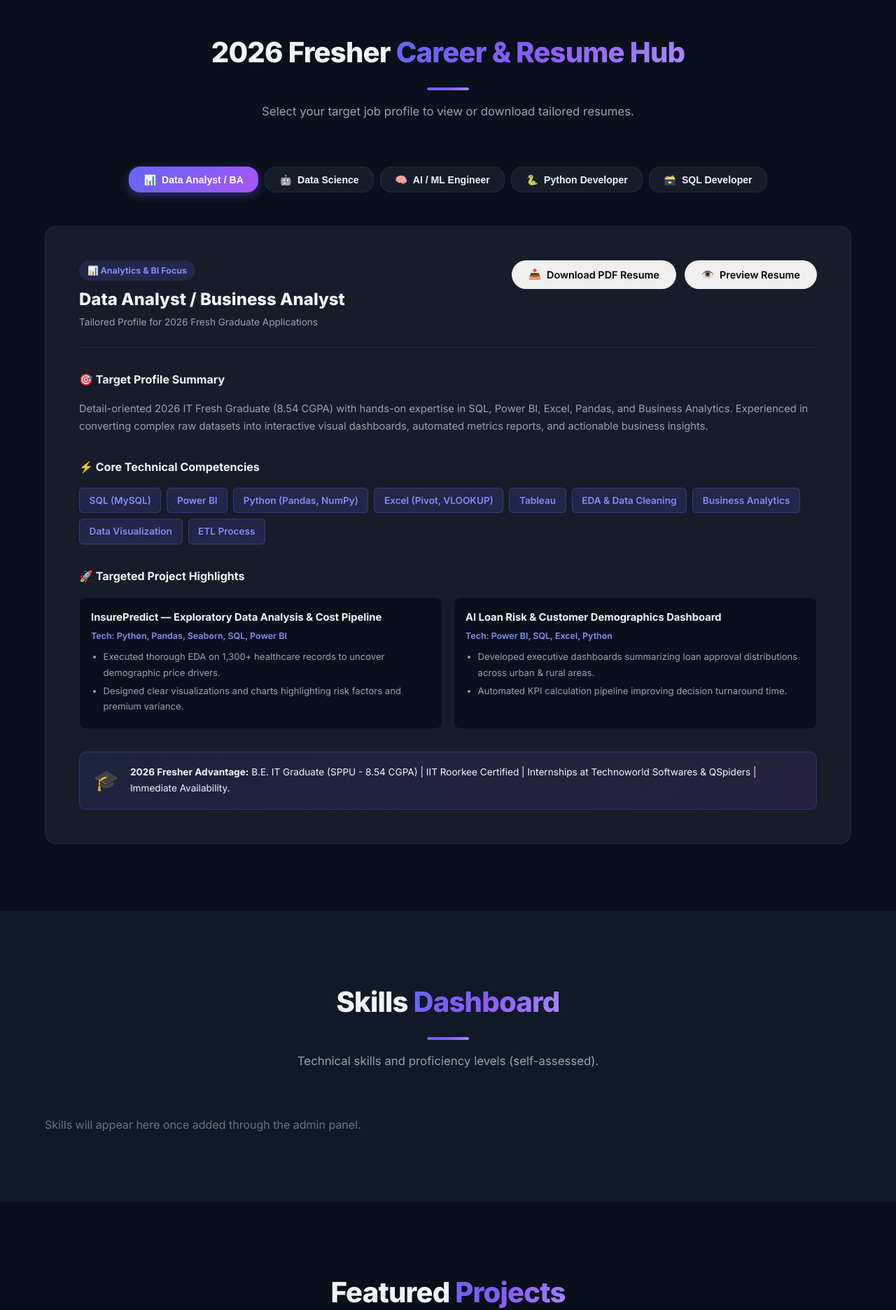
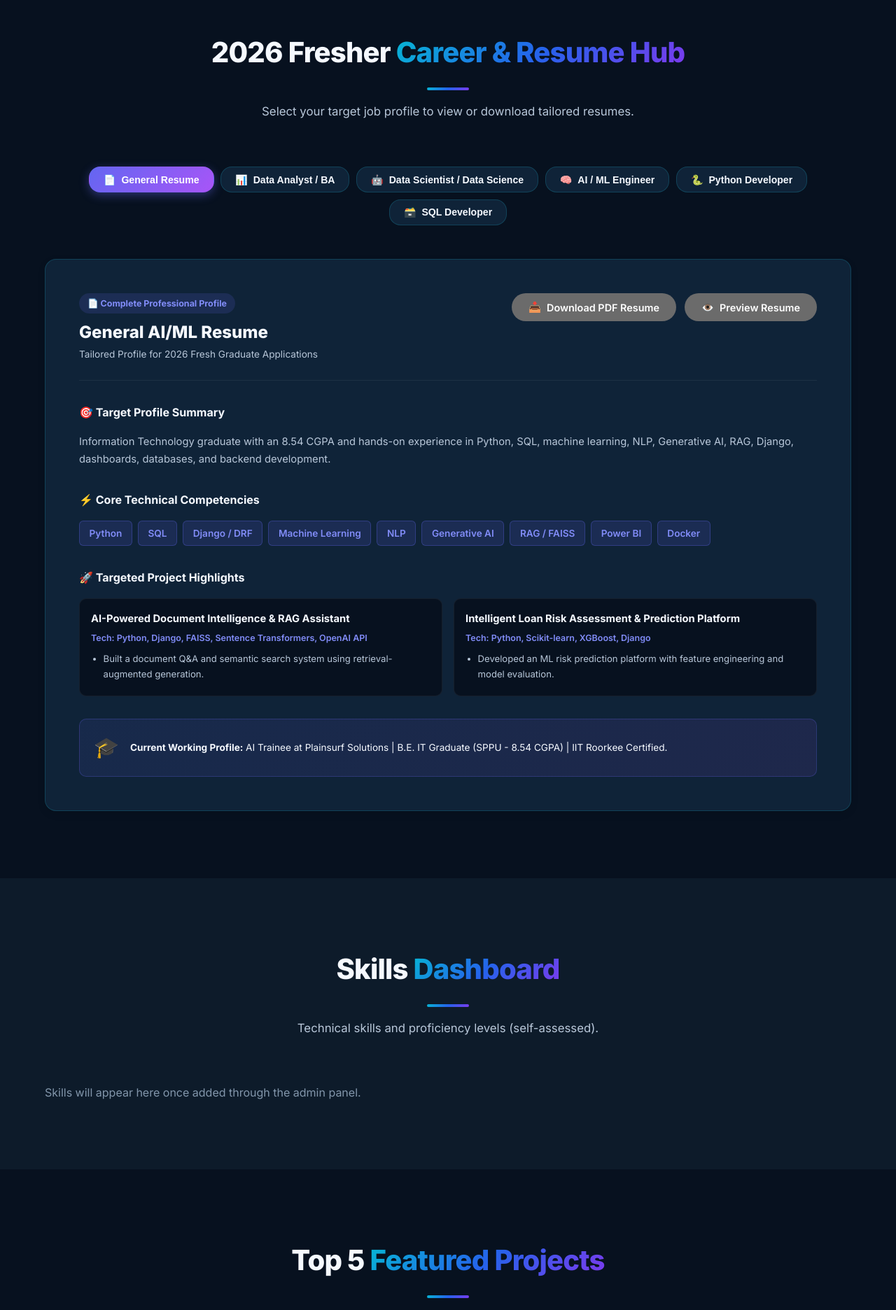
Before and after one commit to Dhanaraj2410/dhanaraj-portfolio, a Django app: template templates/home.html in a window 1280 px wide. Shown: the part 1520-3392 px from the top of the page at 70% size. Run offline with Django 5.2, Linux system fonts and the light colour scheme; the template is opened without the code that fills it, so the values that code supplies are empty.

Commit message:
feat: refresh portfolio roles projects and theme

```diff
--- a/core/urls.py
+++ b/core/urls.py
@@ -26,5 +26,6 @@ urlpatterns = [
     path('api/achievements/', api_views.achievements_api, name='api_achievements'),
     path('api/social-links/', api_views.social_links_api, name='api_social_links'),
     path('api/job-roles/', api_views.job_roles_api, name='api_job_roles'),
+    path('api/github/', api_views.github_api, name='api_github'),
     path('api/contact/', api_views.contact_api, name='api_contact'),
 ]
--- a/static/css/style.css
+++ b/static/css/style.css
@@ -40,7 +40,7 @@
   --shadow-md: 0 4px 12px rgba(0, 0, 0, 0.12);
   --shadow-lg: 0 8px 30px rgba(0, 0, 0, 0.16);
   --shadow-xl: 0 16px 50px rgba(0, 0, 0, 0.2);
-  --shadow-glow: 0 0 30px rgba(99, 102, 241, 0.3);
+  --shadow-glow: 0 0 30px rgba(14, 165, 233, 0.3);
 
   /* Z-Index Scale */
   --z-dropdown: 100;
@@ -56,25 +56,26 @@
 
 /* ─── Dark Theme (default) ─────────────────────────────────────────────────── */
 [data-theme="dark"] {
-  --bg-primary: #0a0f1c;
-  --bg-secondary: #111827;
-  --bg-card: rgba(26, 31, 46, 0.85);
-  --bg-card-hover: rgba(30, 37, 56, 0.95);
-  --bg-glass: rgba(17, 24, 39, 0.6);
-  --bg-input: rgba(30, 37, 56, 0.8);
-
-  --text-primary: #f1f5f9;
-  --text-secondary: #94a3b8;
-  --text-muted: #64748b;
-  --text-accent: #818cf8;
-
-  --accent-primary: #6366f1;
-  --accent-secondary: #8b5cf6;
-  --accent-gradient: linear-gradient(135deg, #6366f1, #8b5cf6, #a78bfa);
-  --accent-gradient-hover: linear-gradient(135deg, #818cf8, #a78bfa, #c4b5fd);
-  --accent-glow: rgba(99, 102, 241, 0.25);
-
-  --border-color: rgba(99, 102, 241, 0.15);
+  color-scheme: dark;
+  --bg-primary: #07111f;
+  --bg-secondary: #0d1b2a;
+  --bg-card: rgba(17, 39, 61, 0.86);
+  --bg-card-hover: rgba(20, 50, 77, 0.96);
+  --bg-glass: rgba(13, 27, 42, 0.74);
+  --bg-input: rgba(17, 39, 61, 0.9);
+
+  --text-primary: #f5f9ff;
+  --text-secondary: #b8c7d9;
+  --text-muted: #8296ab;
+  --text-accent: #67e8f9;
+
+  --accent-primary: #06b6d4;
+  --accent-secondary: #6366f1;
+  --accent-gradient: linear-gradient(135deg, #06b6d4, #2563eb, #7c3aed);
+  --accent-gradient-hover: linear-gradient(135deg, #22d3ee, #60a5fa, #a78bfa);
+  --accent-glow: rgba(34, 211, 238, 0.24);
+
+  --border-color: rgba(34, 211, 238, 0.18);
   --border-subtle: rgba(255, 255, 255, 0.06);
 
   --success: #34d399;
@@ -82,34 +83,35 @@
   --error: #f87171;
   --info: #60a5fa;
 
-  --nav-bg: rgba(10, 15, 28, 0.85);
-  --nav-border: rgba(99, 102, 241, 0.1);
-
-  --scrollbar-track: #111827;
-  --scrollbar-thumb: #374151;
+  --nav-bg: rgba(7, 17, 31, 0.9);
+  --nav-border: rgba(34, 211, 238, 0.14);
+
+  --scrollbar-track: #0d1b2a;
+  --scrollbar-thumb: #31506b;
 }
 
 /* ─── Light Theme ──────────────────────────────────────────────────────────── */
 [data-theme="light"] {
-  --bg-primary: #f8fafc;
+  color-scheme: light;
+  --bg-primary: #f4f8fc;
   --bg-secondary: #ffffff;
-  --bg-card: rgba(255, 255, 255, 0.9);
+  --bg-card: rgba(255, 255, 255, 0.94);
   --bg-card-hover: rgba(255, 255, 255, 1);
-  --bg-glass: rgba(255, 255, 255, 0.7);
-  --bg-input: rgba(241, 245, 249, 0.9);
+  --bg-glass: rgba(255, 255, 255, 0.78);
+  --bg-input: rgba(238, 247, 251, 0.96);
 
   --text-primary: #0f172a;
-  --text-secondary: #475569;
-  --text-muted: #94a3b8;
-  --text-accent: #6366f1;
-
-  --accent-primary: #6366f1;
-  --accent-secondary: #8b5cf6;
-  --accent-gradient: linear-gradient(135deg, #6366f1, #8b5cf6, #a78bfa);
-  --accent-gradient-hover: linear-gradient(135deg, #4f46e5, #7c3aed, #8b5cf6);
-  --accent-glow: rgba(99, 102, 241, 0.15);
-
-  --border-color: rgba(99, 102, 241, 0.12);
+  --text-secondary: #486581;
+  --text-muted: #64748b;
+  --text-accent: #0e7490;
+
+  --accent-primary: #0284c7;
+  --accent-secondary: #4f46e5;
+  --accent-gradient: linear-gradient(135deg, #0891b2, #2563eb, #6366f1);
+  --accent-gradient-hover: linear-gradient(135deg, #06b6d4, #3b82f6, #7c3aed);
+  --accent-glow: rgba(14, 165, 233, 0.14);
+
+  --border-color: rgba(14, 165, 233, 0.18);
   --border-subtle: rgba(0, 0, 0, 0.06);
 
   --success: #10b981;
--- a/static/js/main.js
+++ b/static/js/main.js
@@ -18,7 +18,8 @@ function initThemeToggle() {
   const toggle = document.getElementById('theme-toggle');
   if (!toggle) return;
 
-  const savedTheme = localStorage.getItem('portfolio-theme') || 'dark';
+  const storedTheme = localStorage.getItem('portfolio-theme');
+  const savedTheme = storedTheme === 'light' || storedTheme === 'dark' ? storedTheme : 'dark';
   document.documentElement.setAttribute('data-theme', savedTheme);
   updateThemeIcon(toggle, savedTheme);
 
@@ -27,6 +28,14 @@ function initThemeToggle() {
     const next = current === 'dark' ? 'light' : 'dark';
     document.documentElement.setAttribute('data-theme', next);
     localStorage.setItem('portfolio-theme', next);
+    updateThemeIcon(toggle, next);
+  });
+
+  // Keep other open portfolio tabs synchronized without changing the current tab's state.
+  window.addEventListener('storage', (event) => {
+    if (event.key !== 'portfolio-theme') return;
+    const next = event.newValue === 'light' ? 'light' : 'dark';
+    document.documentElement.setAttribute('data-theme', next);
     updateThemeIcon(toggle, next);
   });
 }
--- a/static/js/resume-hub.js
+++ b/static/js/resume-hub.js
@@ -13,8 +13,8 @@ const CANDIDATE_PROFILE = {
   location: "Pune, Maharashtra, India",
   email: "lokhandedhanraj2410@gmail.com",
   phone: "+91 7507855698",
-  linkedin: "https://linkedin.com/in/dhanaraj-lokhande-a27536283",
-  github: "https://github.com/DhanarajLokhande",
+  linkedin: "https://www.linkedin.com/in/dhanaraj-lokhande2410",
+  github: "https://github.com/Dhanaraj2410",
   certifications: [
     "IIT Roorkee (iHUB DivyaSampark) — Data Science & AI Professional Certification",
     "Intellipaat — SQL Course Certification",
@@ -23,9 +23,18 @@ const CANDIDATE_PROFILE = {
   ],
   internships: [
     {
+      role: "AI Trainee",
+      company: "Plainsurf Solutions Pvt Ltd, Pune",
+      period: "Oct 2026 — Present",
+      bullets: [
+        "Working on AI/ML and Generative AI solutions using Python, NLP, LLMs, and the OpenAI API.",
+        "Building and testing RAG-based and ML-driven features with embeddings and vector search for semantic retrieval."
+      ]
+    },
+    {
       role: "Data Science Intern",
       company: "Technoworld Softwares, Pune",
-      period: "Feb 2026 — Present",
+      period: "Feb 2026 — Jul 2026",
       bullets: [
         "Building end-to-end ML models and data preprocessing pipelines using Python and Scikit-learn.",
         "Performing exploratory data analysis (EDA), feature selection, and model evaluation on production datasets.",
@@ -33,13 +42,12 @@ const CANDIDATE_PROFILE = {
       ]
     },
     {
-      role: "Python Developer Intern",
+      role: "Python Intern",
       company: "QSpiders, Pune",
-      period: "Jan 2026 — Present",
+      period: "Jan 2026 — Sep 2026",
       bullets: [
-        "Developing modular Python scripts applying Object-Oriented Programming (OOP) principles.",
-        "Writing optimized SQL database queries, performing table joins, and integrating MySQL backend databases.",
-        "Building full-stack web features using Python and RESTful API design."
+        "Developed Django applications and REST APIs using Python, OOP, SQL/MySQL, and CRUD operations.",
+        "Debugged and tested applications to ensure reliable data flow and application stability."
       ]
     }
   ]
@@ -47,12 +55,25 @@ const CANDIDATE_PROFILE = {
 
 // Role-specific resume data tailored for 2026 Fresher applications
 const ROLE_RESUMES = {
+  "general": {
+    id: "general",
+    roleTitle: "General AI/ML Resume",
+    badge: "📄 Complete Professional Profile",
+    summary: "Information Technology graduate with an 8.54 CGPA and hands-on experience in Python, SQL, machine learning, NLP, Generative AI, RAG, Django, dashboards, databases, and backend development.",
+    topSkills: ["Python", "SQL", "Django / DRF", "Machine Learning", "NLP", "Generative AI", "RAG / FAISS", "Power BI", "Docker"],
+    keyProjects: [
+      { title: "AI-Powered Document Intelligence & RAG Assistant", tech: "Python, Django, FAISS, Sentence Transformers, OpenAI API", points: ["Built a document Q&A and semantic search system using retrieval-augmented generation."] },
+      { title: "Intelligent Loan Risk Assessment & Prediction Platform", tech: "Python, Scikit-learn, XGBoost, Django", points: ["Developed an ML risk prediction platform with feature engineering and model evaluation."] }
+    ],
+    adminResumeUrl: null
+  },
+
   "data-analyst": {
     id: "data-analyst",
     roleTitle: "Data Analyst / Business Analyst",
     badge: "📊 Analytics & BI Focus",
-    summary: "Detail-oriented 2026 IT Fresh Graduate (8.54 CGPA) with hands-on expertise in SQL, Power BI, Excel, Pandas, and Business Analytics. Experienced in converting complex raw datasets into interactive visual dashboards, automated metrics reports, and actionable business insights.",
-    topSkills: ["SQL (MySQL)", "Power BI", "Python (Pandas, NumPy)", "Excel (Pivot, VLOOKUP)", "Tableau", "EDA & Data Cleaning", "Business Analytics", "Data Visualization", "ETL Process"],
+    summary: "Data Analyst with hands-on experience in SQL, Python, Power BI, Excel, Tableau, and Business Intelligence. Skilled in data cleaning, EDA, ETL, data modeling, dashboard development, KPI reporting, and data visualization.",
+    topSkills: ["SQL / MySQL / PostgreSQL", "Python / Pandas / NumPy", "Power BI / DAX", "Power Query / ETL", "Excel / Pivot Tables", "Tableau", "EDA & Data Cleaning", "Data Modeling", "KPI Reporting"],
     keyProjects: [
       {
         title: "InsurePredict — Exploratory Data Analysis & Cost Pipeline",
@@ -76,10 +97,10 @@ const ROLE_RESUMES = {
 
   "data-science": {
     id: "data-science",
-    roleTitle: "Data Scientist / Data Science Specialist",
+    roleTitle: "Data Scientist / Data Science",
     badge: "🤖 Predictive Analytics & Modeling",
-    summary: "Analytical 2026 Fresher (IIT Roorkee Certified in Data Science & AI) with strong capabilities in statistical modeling, machine learning, feature engineering, and data pipeline design. Proven track record building end-to-end predictive applications in Python.",
-    topSkills: ["Python", "Scikit-learn", "Pandas & NumPy", "Regression & Classification", "Feature Engineering", "Exploratory Data Analysis", "Matplotlib & Seaborn", "Statistical Testing", "Model Evaluation & Tuning"],
+    summary: "Entry-level AI/ML Engineer and Data Scientist skilled in Python, SQL, machine learning, NLP, and Generative AI. Experienced in data cleaning, EDA, feature engineering, predictive modeling, visualization, RAG, FAISS, Django, and Docker.",
+    topSkills: ["Python / SQL", "Pandas / NumPy", "EDA & Data Cleaning", "Feature Engineering", "Regression / Classification", "XGBoost / Scikit-learn", "TensorFlow / Keras", "NLP / RAG", "Power BI"],
     keyProjects: [
       {
         title: "InsurePredict — Health Insurance Premium Prediction Engine",
@@ -90,7 +111,7 @@ const ROLE_RESUMES = {
         ]
       },
       {
-        title: "AI Loan Approval Classification Engine",
+        title: "Intelligent Loan Risk Assessment & Prediction Platform",
         tech: "Python, Scikit-learn, Random Forest/Logistic Regression, MySQL",
         points: [
           "Achieved 86% accuracy in predicting applicant loan eligibility based on financial attributes.",
@@ -105,8 +126,8 @@ const ROLE_RESUMES = {
     id: "machine-learning",
     roleTitle: "Machine Learning / AI Engineer",
     badge: "🧠 AI / ML & GenAI Systems",
-    summary: "Innovative 2026 AI/ML Engineer with hands-on experience building, evaluating, and deploying intelligent machine learning and NLP systems. Proficient in Scikit-learn, TensorFlow basics, OpenAI API integration, and Django-backed AI applications.",
-    topSkills: ["Python", "Machine Learning", "NLP (Natural Language Processing)", "OpenAI API / GenAI", "Scikit-learn", "TensorFlow & Keras", "Model Deployment (Django)", "REST API Integration", "Hyperparameter Tuning"],
+    summary: "Entry-level AI/ML Engineer with hands-on experience building machine learning, deep learning, NLP, and Generative AI applications in Python. Built RAG pipelines and deployed ML/DL models as Django REST APIs.",
+    topSkills: ["Regression / Classification", "Random Forest / XGBoost", "Scikit-learn", "TensorFlow / Keras", "NLP / LLMs", "Generative AI / RAG", "FAISS / Embeddings", "Django / DRF", "Model Evaluation"],
     keyProjects: [
       {
         title: "AI-Powered Mock Interview & Scoring Platform",
@@ -132,8 +153,8 @@ const ROLE_RESUMES = {
     id: "python-developer",
     roleTitle: "Python Developer / Backend Engineer",
     badge: "🐍 Core Python & Web Development",
-    summary: "Solid Core Python 2026 Fresh Graduate (Python Developer Intern at QSpiders) with expertise in Object-Oriented Programming (OOP), Django web framework, MySQL integration, REST API architecture, and clean reusable code design.",
-    topSkills: ["Python 3", "Object-Oriented Programming (OOP)", "Django Framework", "RESTful APIs", "MySQL / SQL", "Data Structures & Algorithms", "Git & GitHub", "HTML5 / CSS3 / JavaScript", "Modular Architecture"],
+    summary: "Entry-level Python Developer with hands-on experience in Python, Django, Django REST Framework, REST APIs, SQL, MySQL, PostgreSQL, OOP, AI/ML integration, debugging, and SDLC practices.",
+    topSkills: ["Core Python / OOP", "Django / DRF", "REST APIs", "SQL / MySQL / PostgreSQL", "JavaScript / HTML5 / CSS3", "Pandas / NumPy", "Git / GitHub", "Docker", "DSA / Debugging"],
     keyProjects: [
       {
         title: "AI Mock Interview Web Platform (Django & REST)",
@@ -159,8 +180,8 @@ const ROLE_RESUMES = {
     id: "sql-developer",
     roleTitle: "SQL Developer / Database Analyst",
     badge: "🗃️ Database Engineering & Queries",
-    summary: "Certified SQL Developer (Intellipaat Certified) and 2026 IT Fresher with strong hands-on skills in relational database management, complex JOINs, subqueries, database schema design, indexing, and MySQL data integration.",
-    topSkills: ["SQL (MySQL)", "Complex JOINs & Subqueries", "Database Schema Design", "Index Optimization", "Data Modeling & Normalization", "MySQL Workbench", "Python SQL Connectors", "Stored Procedures & Views", "Data Extraction & Cleaning"],
+    summary: "Entry-level SQL Developer and Data Analyst with hands-on experience in SQL, MySQL, PostgreSQL, joins, CTEs, subqueries, window functions, ETL, KPI reporting, Power BI, Excel, and data validation.",
+    topSkills: ["Advanced SQL", "MySQL / PostgreSQL", "Joins / CTEs / Subqueries", "Window Functions", "Data Cleaning & Validation", "ETL / Data Modeling", "Power BI / DAX", "Excel / KPI Reporting", "Python / Pandas"],
     keyProjects: [
       {
         title: "Relational Database Engine for Financial Loan Systems",
@@ -198,6 +219,8 @@ document.addEventListener('DOMContentLoaded', () => {
   /* ---------- Role Tab Selection & Content Display ---------- */
   const roleButtons = document.querySelectorAll('.resume-role-tab');
   const roleDisplayContainer = document.getElementById('role-resume-display');
+  const dataScienceTab = document.querySelector('.resume-role-tab[data-role="data-science"]');
+  if (dataScienceTab) dataScienceTab.innerHTML = '<span>🤖</span> Data Scientist / Data Science';
 
   function renderRoleCard(roleKey) {
     const roleData = ROLE_RESUMES[roleKey];
@@ -267,7 +290,7 @@ document.addEventListener('DOMContentLoaded', () => {
           <div class="fresher-verification-banner">
             <div class="fresher-banner__icon">🎓</div>
             <div>
-              <strong>2026 Fresher Advantage:</strong> B.E. IT Graduate (SPPU - 8.54 CGPA) | IIT Roorkee Certified | Internships at Technoworld Softwares & QSpiders | Immediate Availability.
+              <strong>Current Working Profile:</strong> AI Trainee at Plainsurf Solutions | B.E. IT Graduate (SPPU - 8.54 CGPA) | IIT Roorkee Certified.
             </div>
           </div>
         </div>
@@ -285,7 +308,7 @@ document.addEventListener('DOMContentLoaded', () => {
   });
 
   if (roleButtons.length > 0) {
-    renderRoleCard('data-analyst');
+    renderRoleCard('general');
   }
 
 
@@ -298,7 +321,19 @@ document.addEventListener('DOMContentLoaded', () => {
     const roleData = ROLE_RESUMES[roleKey] || ROLE_RESUMES['data-analyst'];
     if (!modal || !modalBody) return;
 
-    modalBody.innerHTML = generatePrintableResumeHTML(roleData);
+    // Use the uploaded PDF for official resumes so the preview matches the
+    // original black-and-white document exactly. Generated HTML remains the
+    // fallback for roles without an uploaded PDF.
+    if (roleData.adminResumeUrl) {
+      const pdfUrl = `${roleData.adminResumeUrl}#toolbar=1&navpanes=0&scrollbar=1&view=FitH`;
+      modalBody.innerHTML = `
+        <div class="resume-pdf-viewer">
+          <iframe class="resume-pdf-frame" src="${pdfUrl}" title="${roleData.roleTitle} resume preview"></iframe>
+        </div>
+      `;
+    } else {
+      modalBody.innerHTML = generatePrintableResumeHTML(roleData);
+    }
     modal.classList.add('open');
     document.body.style.overflow = 'hidden';
   };
@@ -363,22 +398,22 @@ function generatePrintableResumeHTML(roleData, isStandalone = false) {
 
   const styleTag = `
     <style>
-      body { font-family: 'Segoe UI', Arial, sans-serif; color: #1e293b; line-height: 1.5; margin: 0; padding: ${isStandalone ? '2rem' : '0'}; background: #fff; }
-      .res-container { max-width: 800px; margin: 0 auto; padding: 2rem; border: 1px solid #e2e8f0; border-radius: 8px; box-shadow: 0 4px 12px rgba(0,0,0,0.05); }
+      ${isStandalone ? "body { font-family: 'Segoe UI', Arial, sans-serif; color: #1e293b; line-height: 1.5; margin: 0; padding: 2rem; background: #fff; }" : ''}
+      .res-container { max-width: 800px; margin: 0 auto; padding: 2rem; color: var(--text-primary, #1e293b); background: var(--bg-secondary, #fff); border: 1px solid var(--border-subtle, #e2e8f0); border-radius: 8px; box-shadow: 0 4px 12px rgba(0,0,0,0.05); }
       .res-header { text-align: center; border-bottom: 2px solid #6366f1; padding-bottom: 1rem; margin-bottom: 1.5rem; }
-      .res-name { font-size: 2rem; font-weight: 800; color: #0f172a; margin: 0; letter-spacing: -0.5px; }
-      .res-target { font-size: 1.1rem; font-weight: 700; color: #6366f1; margin-top: 0.25rem; text-transform: uppercase; letter-spacing: 0.5px; }
-      .res-contact { font-size: 0.9rem; color: #64748b; margin-top: 0.5rem; display: flex; justify-content: center; gap: 1rem; flex-wrap: wrap; }
+      .res-name { font-size: 2rem; font-weight: 800; color: var(--text-primary, #0f172a); margin: 0; letter-spacing: -0.5px; }
+      .res-target { font-size: 1.1rem; font-weight: 700; color: var(--text-accent, #6366f1); margin-top: 0.25rem; text-transform: uppercase; letter-spacing: 0.5px; }
+      .res-contact { font-size: 0.9rem; color: var(--text-secondary, #64748b); margin-top: 0.5rem; display: flex; justify-content: center; gap: 1rem; flex-wrap: wrap; }
       .res-contact a { color: #4338ca; text-decoration: none; }
       .res-section { margin-bottom: 1.5rem; }
-      .res-sec-title { font-size: 1.1rem; font-weight: 700; color: #0f172a; border-bottom: 1.5px solid #cbd5e1; padding-bottom: 0.25rem; margin-bottom: 0.75rem; text-transform: uppercase; }
-      .res-summary { font-size: 0.95rem; color: #334155; line-height: 1.6; }
+      .res-sec-title { font-size: 1.1rem; font-weight: 700; color: var(--text-primary, #0f172a); border-bottom: 1.5px solid var(--border-color, #cbd5e1); padding-bottom: 0.25rem; margin-bottom: 0.75rem; text-transform: uppercase; }
+      .res-summary { font-size: 0.95rem; color: var(--text-secondary, #334155); line-height: 1.6; }
       .res-skills-list { display: flex; flex-wrap: wrap; gap: 0.4rem; margin-top: 0.5rem; }
-      .res-skill-pill { background: #f1f5f9; color: #1e293b; padding: 0.2rem 0.6rem; border-radius: 4px; font-size: 0.85rem; font-weight: 600; border: 1px solid #e2e8f0; }
+      .res-skill-pill { background: var(--bg-input, #f1f5f9); color: var(--text-primary, #1e293b); padding: 0.2rem 0.6rem; border-radius: 4px; font-size: 0.85rem; font-weight: 600; border: 1px solid var(--border-subtle, #e2e8f0); }
       .res-item { margin-bottom: 1rem; }
-      .res-item-header { display: flex; justify-content: space-between; align-items: baseline; font-weight: 700; font-size: 0.95rem; color: #0f172a; }
-      .res-item-sub { font-size: 0.85rem; color: #6366f1; font-weight: 600; margin-bottom: 0.3rem; }
-      .res-bullets { margin: 0.3rem 0 0 1.2rem; padding: 0; font-size: 0.9rem; color: #334155; }
+      .res-item-header { display: flex; justify-content: space-between; align-items: baseline; font-weight: 700; font-size: 0.95rem; color: var(--text-primary, #0f172a); }
+      .res-item-sub { font-size: 0.85rem; color: var(--text-accent, #6366f1); font-weight: 600; margin-bottom: 0.3rem; }
+      .res-bullets { margin: 0.3rem 0 0 1.2rem; padding: 0; font-size: 0.9rem; color: var(--text-secondary, #334155); }
       .res-bullets li { margin-bottom: 0.25rem; }
       .res-badge-2026 { background: #e0e7ff; color: #3730a3; padding: 0.2rem 0.5rem; border-radius: 4px; font-weight: 700; font-size: 0.8rem; display: inline-block; margin-bottom: 0.5rem; }
       @media print {
@@ -417,7 +452,7 @@ function generatePrintableResumeHTML(roleData, isStandalone = false) {
       </div>
 
       <div class="res-section">
-        <div class="res-sec-title">Work Experience & Internships</div>
+        <div class="res-sec-title">Professional Experience</div>
         ${p.internships.map(intern => `
           <div class="res-item">
             <div class="res-item-header">
--- a/templates/base.html
+++ b/templates/base.html
@@ -44,8 +44,20 @@
   <link rel="preconnect" href="https://fonts.googleapis.com">
   <link rel="preconnect" href="https://fonts.gstatic.com" crossorigin>
 
+  <!-- Apply the saved theme before the stylesheet renders to prevent a flash or reset. -->
+  <script>
+    (() => {
+      try {
+        const savedTheme = localStorage.getItem('portfolio-theme');
+        if (savedTheme === 'dark' || savedTheme === 'light') {
+          document.documentElement.setAttribute('data-theme', savedTheme);
+        }
+      } catch (_) {}
+    })();
+  </script>
+
   <!-- Styles -->
-  <link rel="stylesheet" href="{% static 'css/style.css' %}">
+  <link rel="stylesheet" href="{% static 'css/style.css' %}?v=20261126-six-resumes">
   {% block extra_css %}{% endblock %}
 </head>
 <body>
@@ -107,8 +119,8 @@
   </footer>
 
   <!-- Scripts -->
-  <script src="{% static 'js/main.js' %}"></script>
-  <script src="{% static 'js/resume-hub.js' %}"></script>
+  <script src="{% static 'js/main.js' %}?v=20261126-top5-projects"></script>
+  <script src="{% static 'js/resume-hub.js' %}?v=20261126-profile-text"></script>
   <script src="{% static 'js/workflow.js' %}"></script>
   {% block extra_js %}{% endblock %}
 </body>
--- a/templates/home.html
+++ b/templates/home.html
@@ -187,7 +187,10 @@
 
     <!-- Role Selection Tabs -->
     <div class="resume-roles-nav fade-up">
-      <button class="resume-role-tab active" data-role="data-analyst">
+      <button class="resume-role-tab active" data-role="general">
+        <span>📄</span> General Resume
+      </button>
+      <button class="resume-role-tab" data-role="data-analyst">
         <span>📊</span> Data Analyst / BA
       </button>
       <button class="resume-role-tab" data-role="data-science">
@@ -262,9 +265,9 @@
 <section class="section" id="projects">
   <div class="container">
     <div class="section-header fade-up">
-      <h2 class="section-title">Featured <span class="text-gradient">Projects</span></h2>
+      <h2 class="section-title">Top 5 <span class="text-gradient">Featured Projects</span></h2>
       <div class="section-divider"></div>
-      <p class="section-subtitle">AI/ML projects with real-world applications.</p>
+      <p class="section-subtitle">Five selected projects across AI/ML, Generative AI, data science, and business intelligence.</p>
     </div>
 
     <div class="projects-grid">
@@ -295,7 +298,9 @@
         <div class="project-card-footer">
           <a href="{% url 'core:project_detail' slug=project.slug %}" class="btn btn-primary btn-sm">View Project</a>
           {% if project.github_url %}
-            <a href="{{ project.github_url }}" class="btn btn-outline btn-sm" target="_blank" rel="noopener">GitHub</a>
+            <a href="{{ project.github_url }}" class="btn btn-outline btn-sm" target="_blank" rel="noopener">
+              {% if project.github_url == 'https://github.com/Dhanaraj2410' %}GitHub Profile{% else %}GitHub{% endif %}
+            </a>
           {% endif %}
           {% if project.live_demo_url %}
             <a href="{{ project.live_demo_url }}" class="btn btn-outline btn-sm" target="_blank" rel="noopener">Live Demo</a>
@@ -328,7 +333,7 @@
     <div class="section-header fade-up">
       <h2 class="section-title">Work <span class="text-gradient">Experience</span></h2>
       <div class="section-divider"></div>
-      <p class="section-subtitle">Professional internships and work experience.</p>
+      <p class="section-subtitle">Current work experience and previous internships.</p>
     </div>
 
     <div class="timeline">
```
Also changed, not shown: other parts of static/css/style.css (+30 -8 lines), core/api_views.py (+57 -0 lines), core/content.py (+67 -43 lines), static/js/chatbot.js (+9 -7 lines), templates/project_detail.html (+14 -0 lines).
